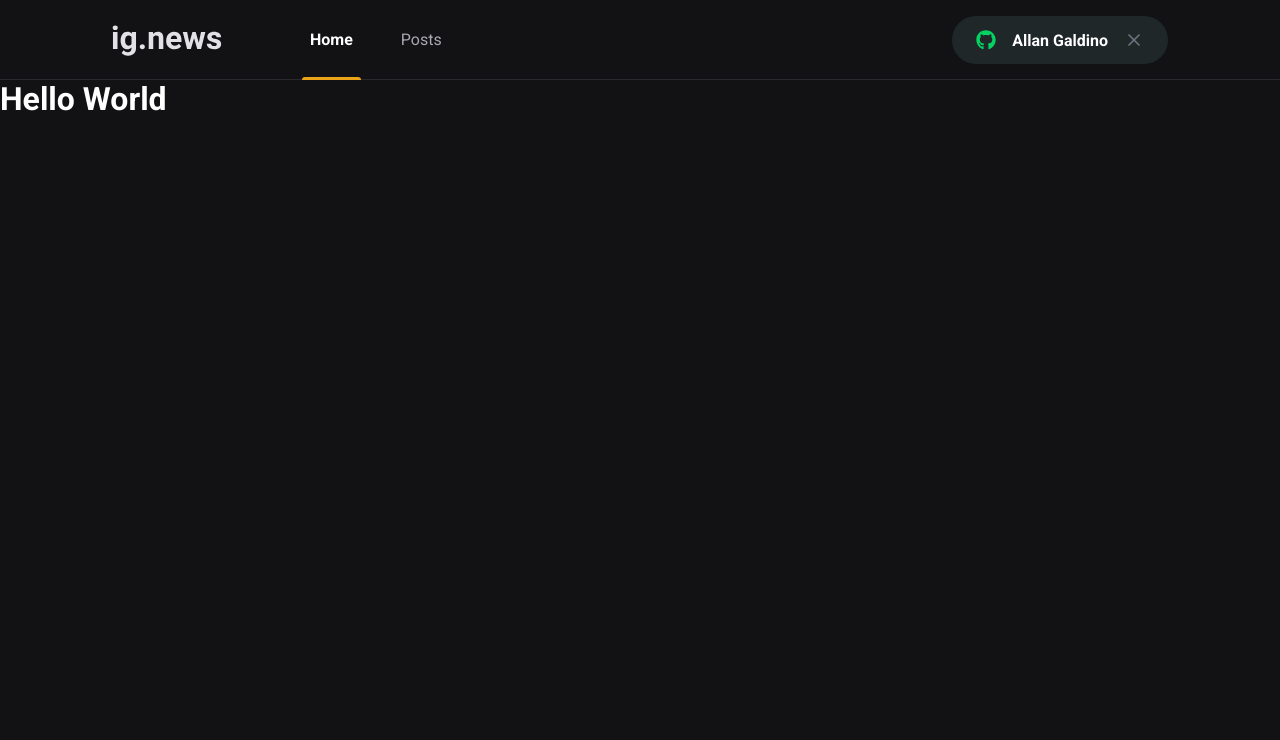
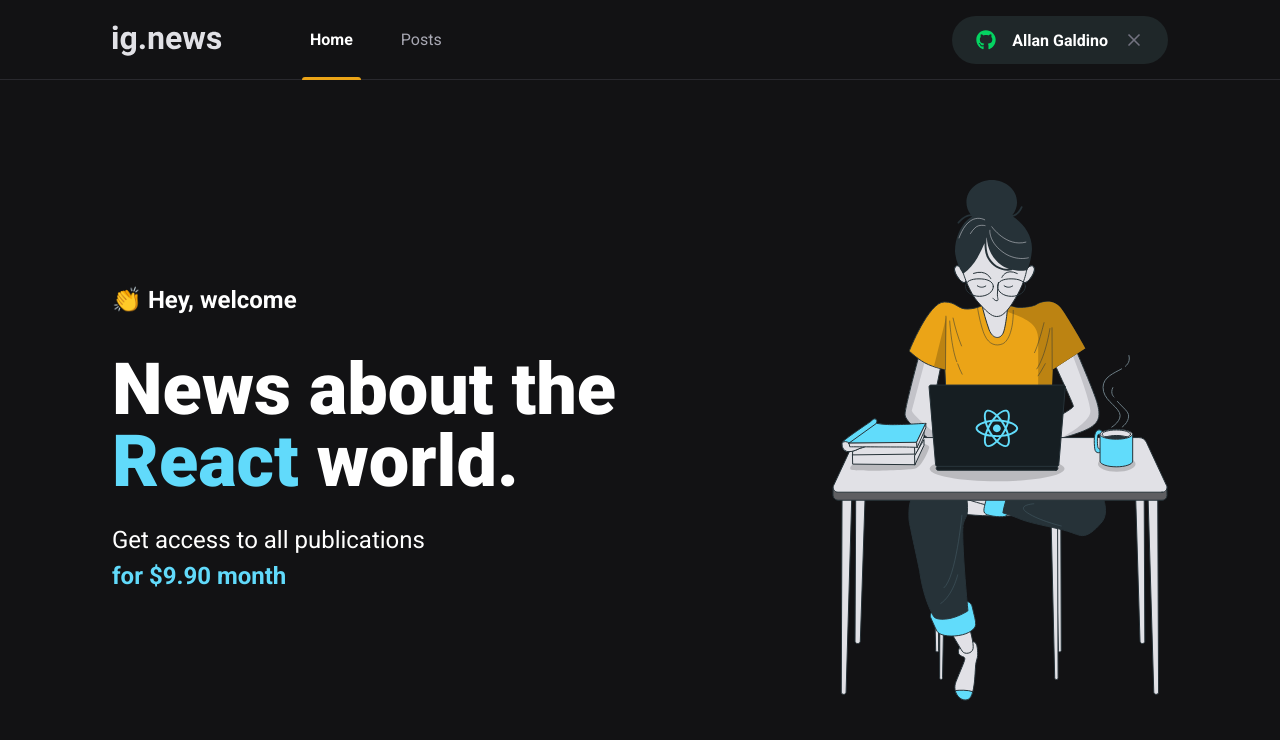
Before and after one commit to GaldinoAllan/ignews, a Next.js app: page / in a window 1280 px wide. Shown: the top 740 px of the page. Built offline with nearby package versions, Linux system fonts and the light colour scheme.

Commit message:
home page styled

```diff
--- /dev/null
+++ b/src/pages/home.module.scss
@@ -0,0 +1,41 @@
+.contentContainer {
+  max-width: 1120px;
+  margin: 0 auto;
+  padding: 0 2rem;
+  height: calc(100vh - 5rem);
+
+  display: flex;
+  align-items: center;
+  justify-content: space-between;
+}
+
+.hero {
+  max-width: 600px;
+
+  > span {
+    font-size: 1.5rem;
+    font-weight: bold;
+  }
+
+  h1 {
+    font-size: 4.5rem;
+    line-height: 4.5rem;
+    font-weight: 900;
+    margin-top: 2.5rem;
+
+    span {
+      color: var(--cyan-500);
+    }
+  }
+
+  p {
+    font-size: 1.5rem;
+    line-height: 2.25rem;
+    margin-top: 1.5rem;
+
+    span {
+      color: var(--cyan-500);
+      font-weight: bold;
+    }
+  }
+}
--- a/src/pages/index.tsx
+++ b/src/pages/index.tsx
@@ -1,17 +1,26 @@
 import Head from 'next/head'
 
-// import styles from '../styles/home.module.scss'
+import styles from './home.module.scss'
 
 export default function Home() {
   return (
     <>
       <Head>
-        <title>Início | ig.news</title>
+        <title>Home | ig.news</title>
       </Head>
 
-      <h1>
-        Hello World
-      </h1>
+      <main className={styles.contentContainer}>
+        <section className={styles.hero}>
+          <span>👏 Hey, welcome</span>
+          <h1>News about the <span>React</span> world.</h1>
+          <p>
+            Get access to all publications <br />
+            <span>for $9.90 month</span>
+          </p>
+        </section>
+
+        <img src="/images/avatar.svg" alt="girl coding" />
+      </main>
     </>
   )
 }
```
